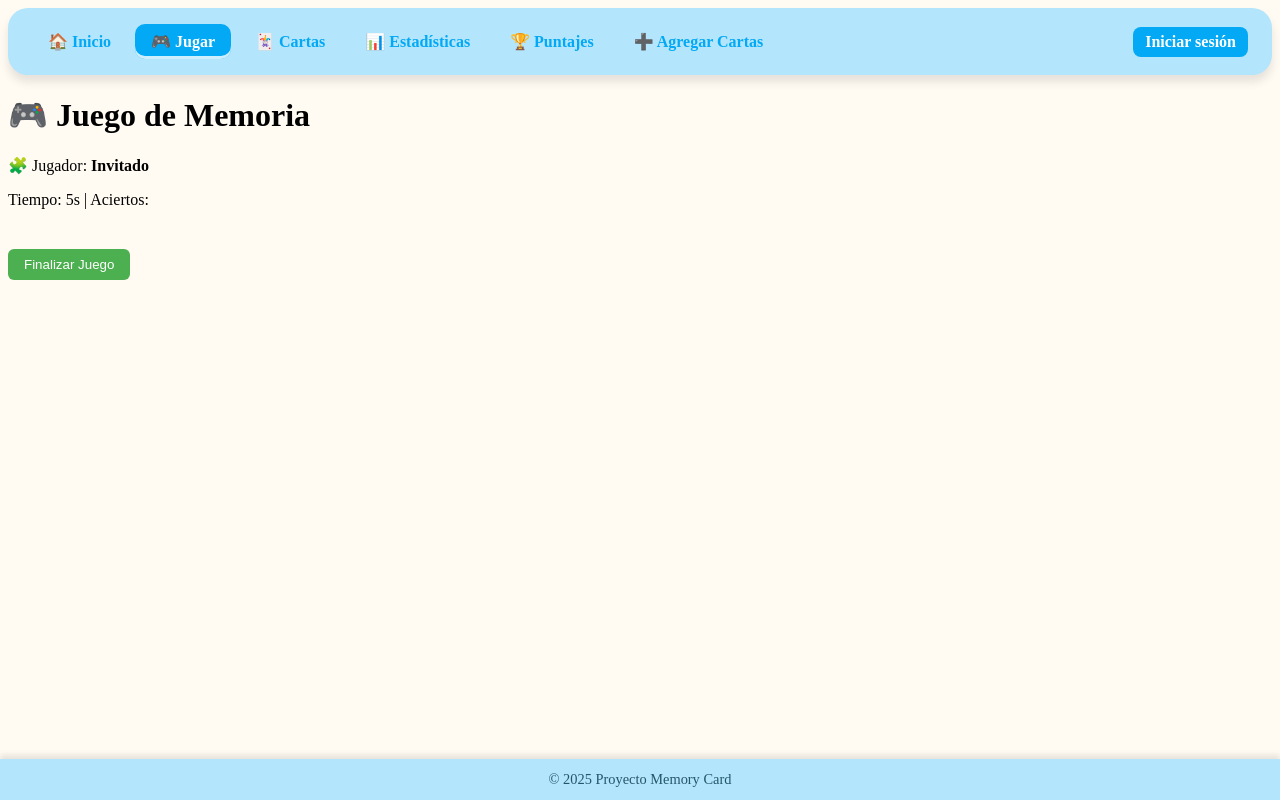
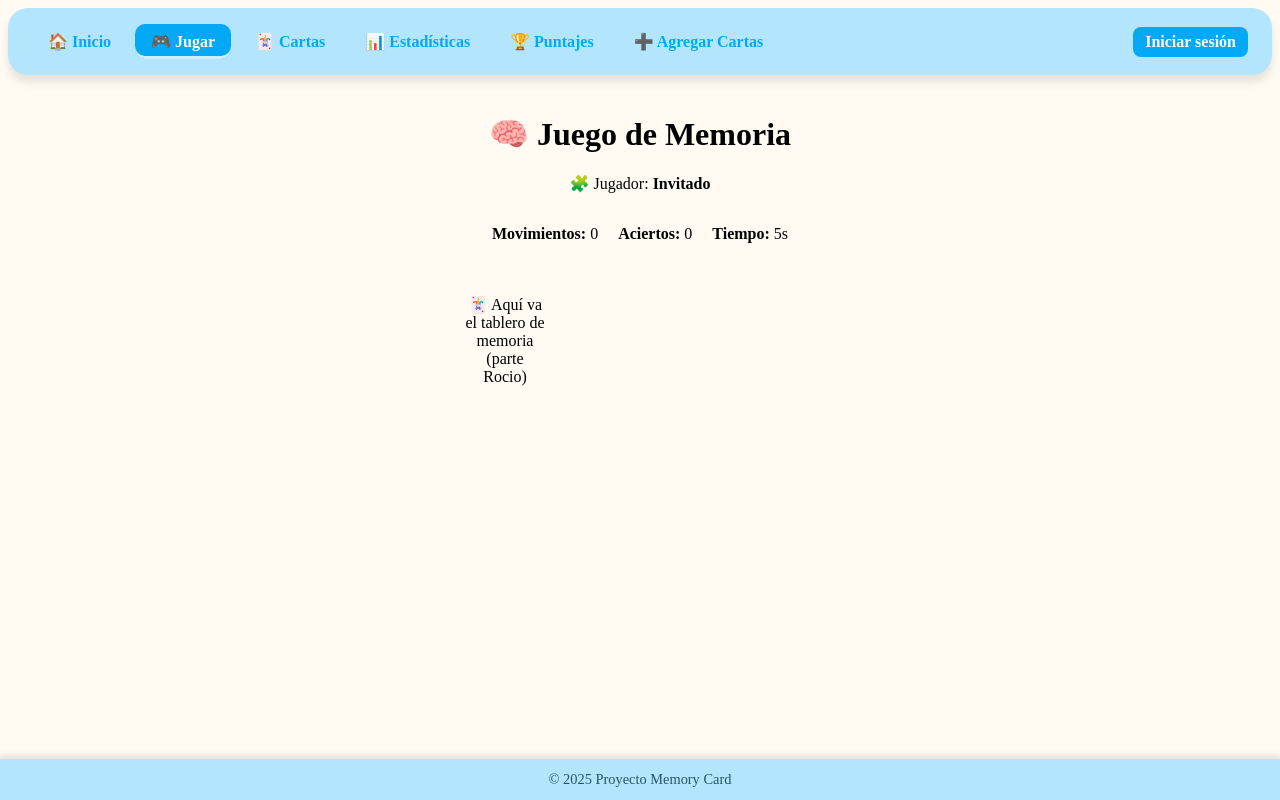
Before and after one commit to lmayor28/Memory-Cards, a Vue app: page /juego in a window 1280 px wide. Built offline with nearby package versions, Linux system fonts and the light colour scheme.

Commit message:
gameviews parte de leonel, y un poco de ayuda para rocio su parte

```diff
--- a/src/views/GameView.vue
+++ b/src/views/GameView.vue
@@ -1,91 +1,187 @@
 <template>
-  <div class="juego">
-    <h1>🎮 Juego de Memoria</h1>
-    <p>🧩 Jugador: <strong>{{ usuarioActual?.nombreUsuario || 'Invitado' }}</strong>
+  <div class="game">
+    <h1>🧠 Juego de Memoria</h1>
+
+    <!-- 🧩 PARTE Leonel — Mostrar usuario actual -->
+    <p class="jugador">
+      🧩 Jugador: <strong>{{ usuarioActual?.nombreUsuario || 'Invitado' }}</strong>
     </p>
-    <p>Tiempo: {{ tiempo }}s | Aciertos: {{ aciertos }}</p>
 
-    <!-- Tablero (rocio implementa las cartas) -->
-    <div class="board">
-      <slot></slot>
+    <!-- 🧩 PARTE Leonel — Información del progreso -->
+    <div class="info">
+      <p><strong>Movimientos:</strong> {{ movimientos }}</p>
+      <p><strong>Aciertos:</strong> {{ aciertos }}</p>
+      <p><strong>Tiempo:</strong> {{ tiempo }}s</p>
     </div>
 
-    <button @click="terminarJuego">Finalizar Juego</button>
+    <!-- 🃏 PARTE Rocio — Tablero de cartas (a completar) -->
+    <div class="tablero">
+      <!-- 🃏 generar las cartas dinámicamente con v-for -->
+      <!-- Ejemplo: v-for="(carta, index) in cartasEnJuego" -->
+      <!-- y manejar los clics para voltear cartas -->
+      <!-- De momento mostramos un placeholder -->
+      <p>🃏 Aquí va el tablero de memoria (parte Rocio)</p>
+    </div>
+
+    <!-- 🧩 PARTE Leonel — Resultado final -->
+    <div v-if="juegoTerminado" class="resultado">
+      <h2>🎉 ¡Ganaste!</h2>
+      <p>Puntuación final: <strong>{{ puntuacionFinal }}</strong></p>
+      <button @click="reiniciarJuego">🔁 Jugar otra vez</button>
+    </div>
   </div>
 </template>
 
 <script>
 export default {
-  name: 'GameView',
-  props: {
-    aciertos: {
-      type: Number,
-      default: 0
-    }
-  },
+  name: "GameView",
+
+  // 🧩 Recibe usuario actual desde App.vue
   props: {
     usuarioActual: {
       type: Object,
       default: null
     }
   },
+
   data() {
     return {
-      usuario: '',
+      // 🧩 Variables de la parte (Leonel)
+      movimientos: 0,
+      aciertos: 0,
       tiempo: 0,
-      intervalo: null
+      temporizador: null,
+      juegoTerminado: false,
+      puntuacionFinal: 0,
+
+      // 🃏 Variables base que usará (Rocio)
+      cartasBase: [
+        { icono: "🍎" },
+        { icono: "🍌" },
+        { icono: "🍒" },
+        { icono: "🍇" },
+        { icono: "🍓" },
+        { icono: "🍉" }
+      ],
+      cartasEnJuego: [], // Rocio generará las cartas duplicadas y mezcladas
+      cartaSeleccionada: null // Rocio controlará la carta en juego
+    };
+  },
+
+  mounted() {
+    // 🧩 Inicializa el juego al cargar
+    this.iniciarJuego();
+  },
+
+  methods: {
+    /* ===========================================================
+      🧩 PARTE Leonel —  lógica (ya funcional)
+    ============================================================ */
+    iniciarJuego() {
+      // 🔹 Reinicia contadores y estado
+      this.movimientos = 0;
+      this.aciertos = 0;
+      this.juegoTerminado = false;
+      this.puntuacionFinal = 0;
+      this.tiempo = 0;
+
+      // 🔹 Limpia el temporizador previo
+      clearInterval(this.temporizador);
+
+      // 🔹 Inicia el cronómetro
+      this.temporizador = setInterval(() => {
+        this.tiempo++;
+      }, 1000);
+
+      // 🃏 Rocio genera el tablero aquí
+      // usando `this.generarCartas()` (función que debes crear)
+    },
+
+    terminarJuego() {
+      clearInterval(this.temporizador);
+      this.juegoTerminado = true;
+
+      // 🔹 Calcula la puntuación final
+      this.puntuacionFinal = Math.max(0, 1000 - (this.movimientos * 10 + this.tiempo));
+
+      // 🔹 Crea el objeto de la partida para guardar en App.vue
+      const nuevaPartida = {
+        id: Date.now(),
+        puntuacion: this.puntuacionFinal,
+        aciertos: this.aciertos,
+        tiempoFinal: this.tiempo,
+        fechaInicio: new Date().toLocaleDateString()
+      };
+
+      // 🔹 Envía la partida al componente principal
+      this.$emit("agregar-partida", nuevaPartida);
+    },
+
+    reiniciarJuego() {
+      this.iniciarJuego();
+    },
+
+    /* ===========================================================
+      🃏 PARTE Rocio — completará la lógica del tablero
+    ============================================================ */
+    // 👉 Sugerencia: funciones que debes implementar:
+    // generarCartas(): duplicar y mezclar las cartas
+    // voltearCarta(carta): manejar la lógica de comparación y aciertos
+    // verificarVictoria(): llamar a this.terminarJuego() cuando todas coincidan
+
+    // Ejemplo de estructura esperada:
+    /*
+    generarCartas() {
+      this.cartasEnJuego = [...this.cartasBase, ...this.cartasBase]
+        .sort(() => Math.random() - 0.5)
+        .map(c => ({ ...c, volteada: false, acertada: false }));
+    },
+    voltearCarta(carta) {
+      // Manejar lógica de selección, comparación y aciertos
+      // Actualizar this.movimientos y this.aciertos
+      // Si gana, llamar a this.terminarJuego()
     }
-  },
-  created() {
-    this.usuario = localStorage.getItem('usuario') || 'Invitado'
-    this.iniciarTiempo()
-  },
-  beforeUnmount() {
-    clearInterval(this.intervalo)
-  },
-  methods: {
-    iniciarTiempo() {
-      this.intervalo = setInterval(() => {
-        this.tiempo++
-      }, 1000)
-    },
-    terminarJuego() {
-      clearInterval(this.intervalo)
-      const partida = {
-        usuario: this.usuario,
-        aciertos: this.aciertos,
-        tiempo: this.tiempo,
-        fecha: new Date().toLocaleDateString()
-      }
-
-      const partidas = JSON.parse(localStorage.getItem('partidas') || '[]')
-      partidas.push(partida)
-      localStorage.setItem('partidas', JSON.stringify(partidas))
-
-      alert(`Juego terminado! Puntaje guardado.`)
-      this.$router.push('/estadisticas')
-    }
+    */
   }
-}
+};
 </script>
 
 <style scoped>
 .game {
   text-align: center;
+  margin-top: 40px;
 }
-.board {
+
+/* 🧩 PARTE Leonel — Información del jugador */
+.info {
+  display: flex;
+  justify-content: center;
+  gap: 20px;
+  margin-bottom: 15px;
+}
+
+/* 🃏 PARTE Rocio — Zona del tablero */
+.tablero {
   display: grid;
   grid-template-columns: repeat(4, 80px);
   gap: 10px;
   justify-content: center;
-  margin: 20px 0;
+  margin-top: 20px;
+}
+
+/* 🧩 PARTE Leonel — Resultado */
+.resultado {
+  margin-top: 25px;
 }
 button {
-  padding: 8px 16px;
-  background: #4caf50;
+  background-color: #03a9f4;
+  color: white;
   border: none;
-  color: white;
+  border-radius: 8px;
+  padding: 10px 20px;
   cursor: pointer;
-  border-radius: 6px;
+}
+button:hover {
+  background-color: #0277bd;
 }
 </style>
```
